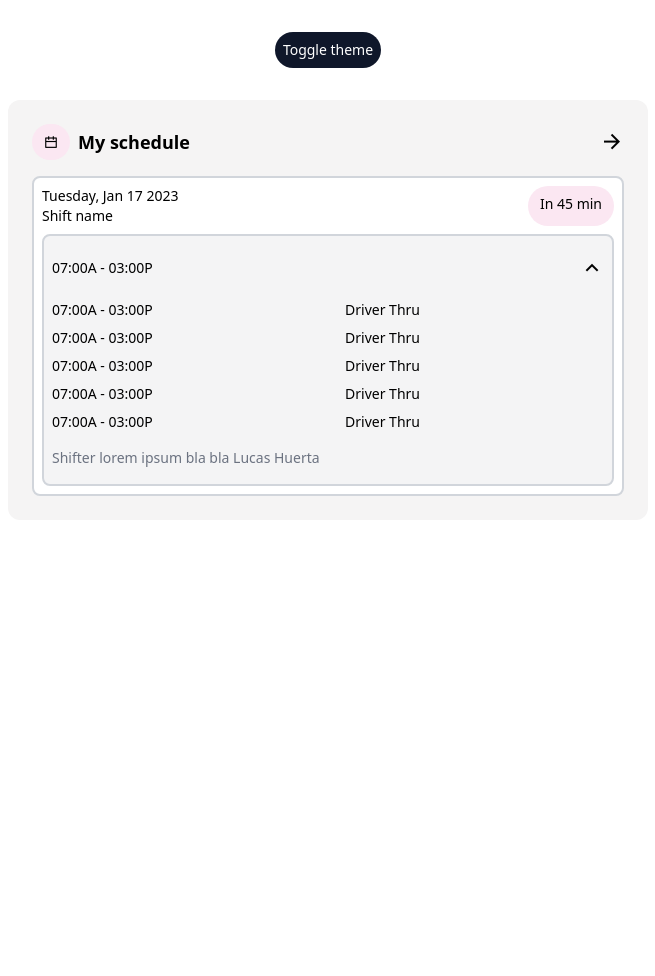
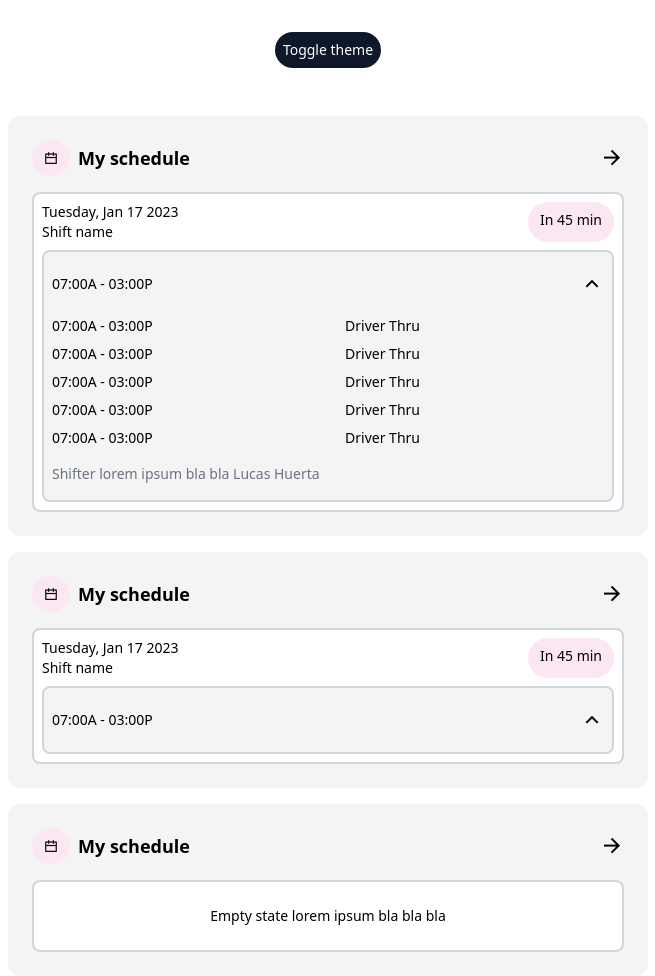
Before and after one commit to Lucas-Huerta/tailwind-tp-3, a website: page src/index.html in a window 1280 px wide. Shown: the whole page, without its empty margins (312-967 px from the left). Before the commit the page ends 800 px from the top, so only its background shows below. Drawn offline with nearby package versions, Linux system fonts and the light colour scheme.

Commit message:
second and third card

```diff
--- a/src/index.html
+++ b/src/index.html
@@ -7,7 +7,7 @@
   <link href="/dist/output.css" rel="stylesheet">
 </head>
 <body>
-    <div class="dark:bg-slate-900 dark:text-white pb-8 text-sm w-screen h-screen flex flex-col items-center">
+    <div class="dark:bg-slate-900 dark:text-white pb-8 text-sm w-screen h-screen flex flex-col gap-4 items-center">
         <div class="w-full flex justify-center py-8">
             <button
                 id="theme-toggle"
@@ -97,6 +97,59 @@
                 </div>
             </div>
         </div>
+
+        <div class="px-6 py-6 flex flex-col gap-4 rounded-xl bg-lightBackground dark:bg-darkCardBackground w-1/2 h-max dark:text-white">
+            <div class="flex justify-between items-center">
+                <div class="flex gap-2 items-center w-2/3">
+                    <i class="ri-calendar-line rounded-full py-2 px-3 bg-lightChips dark:bg-darkChips"></i>
+                    <p class="font-bold text-lg">
+                        My schedule
+                    </p>
+                </div>
+                <i class="ri-arrow-right-line w-1/3 text-end text-2xl"></i>
+            </div>
+            <div class="flex flex-col gap-2 border-gray-300 border-2 bg-white dark:bg-darkCardBackground rounded-lg py-2 px-2">
+                <div class="flex justify-between">
+                    <div class="flex flex-col w-2/3">
+                        <p class="font-thin">
+                            Tuesday, Jan 17 2023
+                        </p>
+                        <p class="font-medium">
+                            Shift name
+                        </p>
+                    </div>
+                    <p class="rounded-full text-center py-2 px-3 bg-lightChips dark:bg-darkChips">
+                        In 45 min
+                    </p>
+                </div>
+
+                <div class="flex flex-col gap-4 border-gray-300 bg-cardBackground dark:bg-darkCardBackground rounded-lg border-2 py-4 px-2">
+                    <div class="flex justify-between items-center">
+                        <p>
+                            07:00A - 03:00P
+                        </p>
+                        <i class="ri-arrow-up-s-line text-2xl"></i>
+                    </div>
+                </div>
+            </div>
+        </div>
+
+        <div class="px-6 py-6 flex flex-col gap-4 rounded-xl bg-lightBackground dark:bg-darkCardBackground w-1/2 h-max dark:text-white">
+            <div class="flex justify-between items-center">
+                <div class="flex gap-2 items-center w-2/3">
+                    <i class="ri-calendar-line rounded-full py-2 px-3 bg-lightChips dark:bg-darkChips"></i>
+                    <p class="font-bold text-lg">
+                        My schedule
+                    </p>
+                </div>
+                <i class="ri-arrow-right-line w-1/3 text-end text-2xl"></i>
+            </div>
+            <div class="flex flex-col gap-2 border-gray-300 border-2 bg-white dark:bg-darkCardBackground rounded-lg py-2 px-2 w-full">
+                <p class="py-4 text-center">
+                    Empty state lorem ipsum bla bla bla
+                </p>
+            </div>
+        </div>
     </div>
     <script>
         const btn = document.getElementById("theme-toggle");
```
